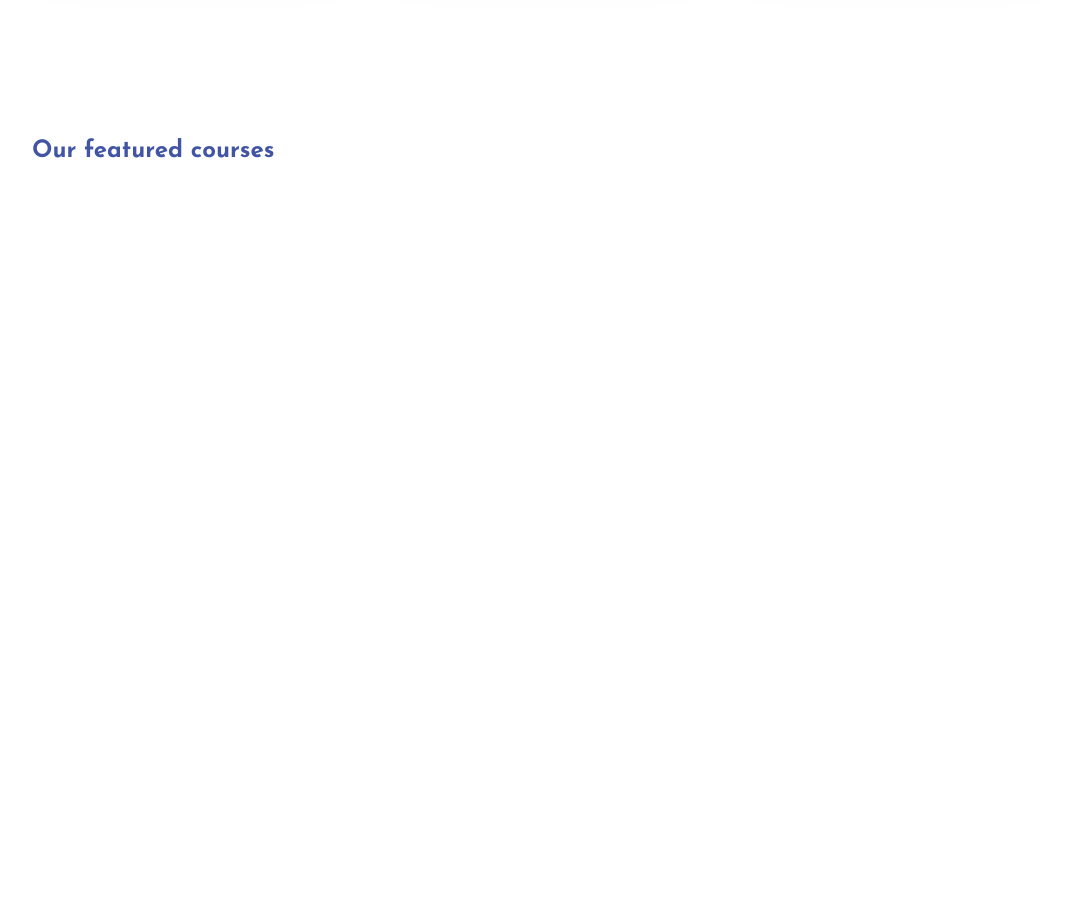
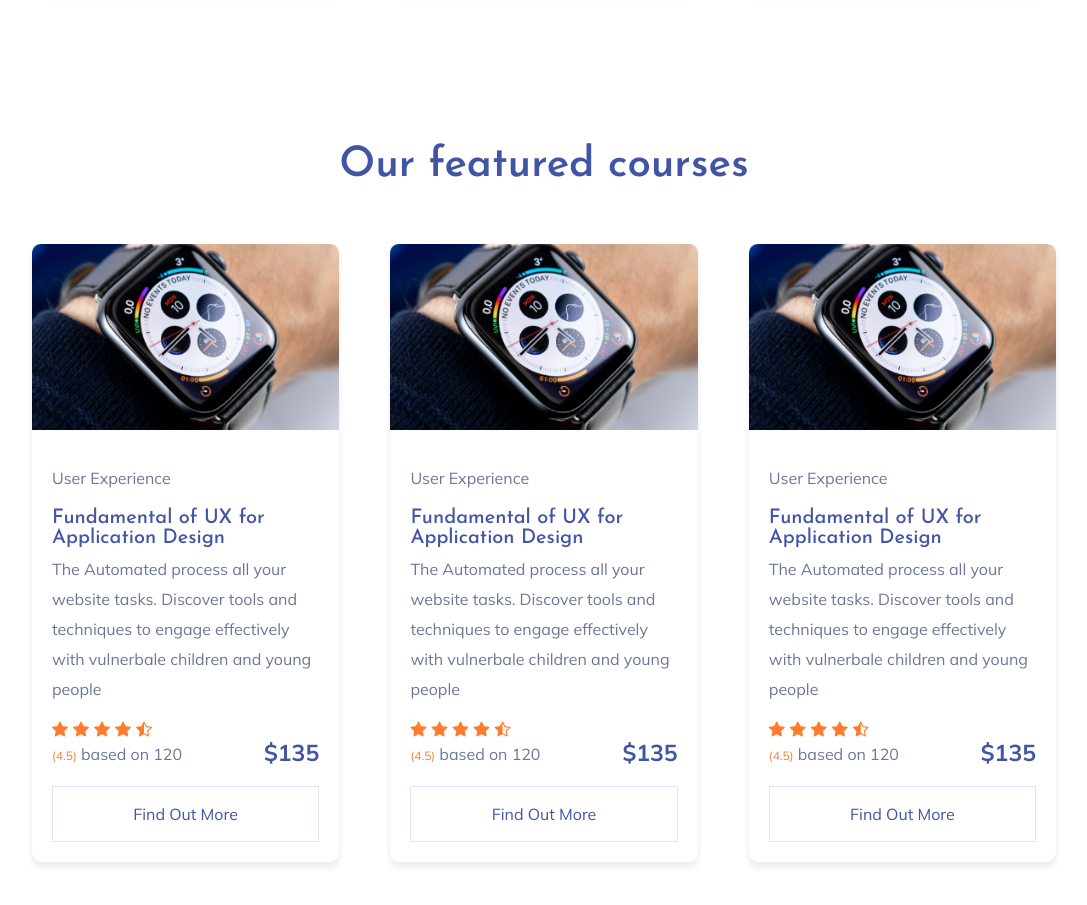
Before and after one commit to carissaayo/course-landing-page-clone, a React (Create React App) app: page / in a window 1280 px wide. Shown: the part 900-1805 px from the top of the page, without its empty margins (96-1183 px from the left). Before the commit the page ends 1600 px from the top, so only its background shows below. Built offline with nearby package versions, Linux system fonts and the light colour scheme.

Commit message:
done with the course-card section

```diff
--- a/package.json
+++ b/package.json
@@ -7,6 +7,7 @@
     "@testing-library/react": "^13.3.0",
     "@testing-library/user-event": "^13.5.0",
     "bootstrap": "^5.1.3",
+    "bootstrap-icons": "^1.9.0",
     "boxicons": "^2.1.2",
     "react": "^18.2.0",
     "react-bootstrap": "^2.4.0",
--- a/public/index.html
+++ b/public/index.html
@@ -10,34 +10,14 @@
       content="Web site created using create-react-app"
     />
     <link rel="apple-touch-icon" href="%PUBLIC_URL%/logo192.png" />
-    <!--
-      manifest.json provides metadata used when your web app is installed on a
-      user's mobile device or desktop. See https://developers.google.com/web/fundamentals/web-app-manifest/
-    -->
+   <!-- Boxicons CSS -->
+<link href='https://unpkg.com/boxicons@2.1.2/css/boxicons.min.css' rel='stylesheet'>
     <link rel="manifest" href="%PUBLIC_URL%/manifest.json" />
-    <!--
-      Notice the use of %PUBLIC_URL% in the tags above.
-      It will be replaced with the URL of the `public` folder during the build.
-      Only files inside the `public` folder can be referenced from the HTML.
 
-      Unlike "/favicon.ico" or "favicon.ico", "%PUBLIC_URL%/favicon.ico" will
-      work correctly both with client-side routing and a non-root public URL.
-      Learn how to configure a non-root public URL by running `npm run build`.
-    -->
     <title>React App</title>
   </head>
   <body>
     <noscript>You need to enable JavaScript to run this app.</noscript>
     <div id="root"></div>
-    <!--
-      This HTML file is a template.
-      If you open it directly in the browser, you will see an empty page.
-
-      You can add webfonts, meta tags, or analytics to this file.
-      The build step will place the bundled scripts into the <body> tag.
-
-      To begin the development, run `npm start` or `yarn start`.
-      To create a production bundle, use `npm run build` or `yarn build`.
-    -->
   </body>
 </html>
--- a/src/App.css
+++ b/src/App.css
@@ -1,4 +1,9 @@
+/* Google Fonts Mulish and  Josefin */
 @import url('https://fonts.googleapis.com/css2?family=Josefin+Sans:wght@400;500;600;700&family=Mulish:wght@400;500;600;700&display=swap');
+
+
+/* Bootstrap CDN*/
+@import url("https://cdn.jsdelivr.net/npm/bootstrap-icons@1.9.0/font/bootstrap-icons.css");
 
 :root{
   --blue:#7077FF;
--- /dev/null
+++ b/src/components/Course/Course.css
@@ -0,0 +1,4 @@
+.courses-con{
+    gap:30px;
+
+}
--- /dev/null
+++ b/src/components/Course/Course.js
@@ -0,0 +1,15 @@
+import React from 'react';
+import CourseCard from '../CourseCard/CourseCard';
+import "./Course.css";
+
+const Course = () => {
+  return (
+    <section className="courses-con flex">
+      <CourseCard />
+      <CourseCard />
+      <CourseCard />
+    </section>
+  );
+}
+
+export default Course
--- /dev/null
+++ b/src/components/CourseCard/CourseCard.css
@@ -0,0 +1,54 @@
+.card{
+    border-radius: 10px;
+    box-shadow: 0px 6px 6px 0px rgb(2 25 65 / 8%);
+    width:30%
+}
+
+.card__img-con img{
+    width: 100%;
+}
+.card__text-con{
+    padding: 29px 20px 20px 20px;
+}
+
+.card__text-con p{
+    color: #6E7697;
+    line-height: 30px;
+    margin-bottom: 15px;
+    font-weight: normal;
+}
+
+.card__text-con h3 a{
+    font-size: 1.25rem;
+    font-weight: 500;
+    margin-bottom: 6px;
+    font-family: inherit;
+}
+
+
+.rate-con .rate span{
+    color: #FF7B2E;
+font-size: 0.75rem;
+}
+
+.rate-icon-con  i{
+    color:#FF7B2E;
+    margin-right: 5px;
+}
+
+.rate-con .price span{
+        font-weight: 700;
+    color: #4255A4;
+    font-size:1.4375rem;
+    line-height: 34.5px;
+
+}
+
+.rate-btn{
+        width: 100%;
+    text-align: center;
+    border: 1px solid #E2E4FF;
+    color: #4255A4;
+    display: block;
+    padding: 17px 42px;
+}
--- /dev/null
+++ b/src/components/CourseCard/CourseCard.js
@@ -0,0 +1,45 @@
+import React from 'react';
+import "./CourseCard.css"
+import cardImg from "../../assets/img/featured2.png";
+import "boxicons";
+const CourseCard = () => {
+  return (
+    <div className="card">
+      <div className="card__img-con">
+        <img src={cardImg} alt="card__img" />
+      </div>
+      <div className="card__text-con">
+        <p>User Experience</p>
+        <h3>
+          <a href="#">Fundamental of UX for Application Design</a>
+        </h3>
+        <p>
+          The Automated process all your website tasks. Discover tools and
+          techniques to engage effectively with vulnerbale children and young
+          people
+        </p>
+
+        <div className="rate-con flex">
+          <div>
+            <div className="rate-icon-con">
+              <i class="bi bi-star-fill"></i>
+              <i class="bi bi-star-fill"></i>
+              <i class="bi bi-star-fill"></i>
+              <i class="bi bi-star-fill"></i>
+              <i class="bi bi-star-half"></i>
+            </div>
+            <p className="rate">
+              <span className="">(4.5)</span> based on 120
+            </p>
+          </div>
+          <div className="price">
+            <span>$135</span>
+          </div>
+        </div>
+        <a className='rate-btn' href="#">Find Out More</a>
+      </div>
+    </div>
+  );
+}
+
+export default CourseCard
--- a/src/components/Services/Services.css
+++ b/src/components/Services/Services.css
@@ -42,3 +42,11 @@
 .services-main-con{
     padding: 100px 0;
 }
+
+.services-main-con h2{
+    text-align: center;
+    font-size: 2.625rem;
+    font-weight: 600;
+    line-height: 1.3;
+    margin-bottom: 50px;
+}
--- a/src/components/Services/Services.js
+++ b/src/components/Services/Services.js
@@ -3,6 +3,7 @@
 import icon1 from "../../assets/img/icon1.svg";
 import icon2 from "../../assets/img/icon2.svg";
 import icon3 from "../../assets/img/icon3.svg";
+import Course from '../Course/Course';
 
 
 
@@ -39,6 +40,7 @@
       </div>
       <div className='services-main-con'>
         <h2>Our featured courses</h2>
+        <Course/>
       </div>
     </section>
   );
```
Also changed, not shown: 1 other file (tests, documents, lock files or other folders).
